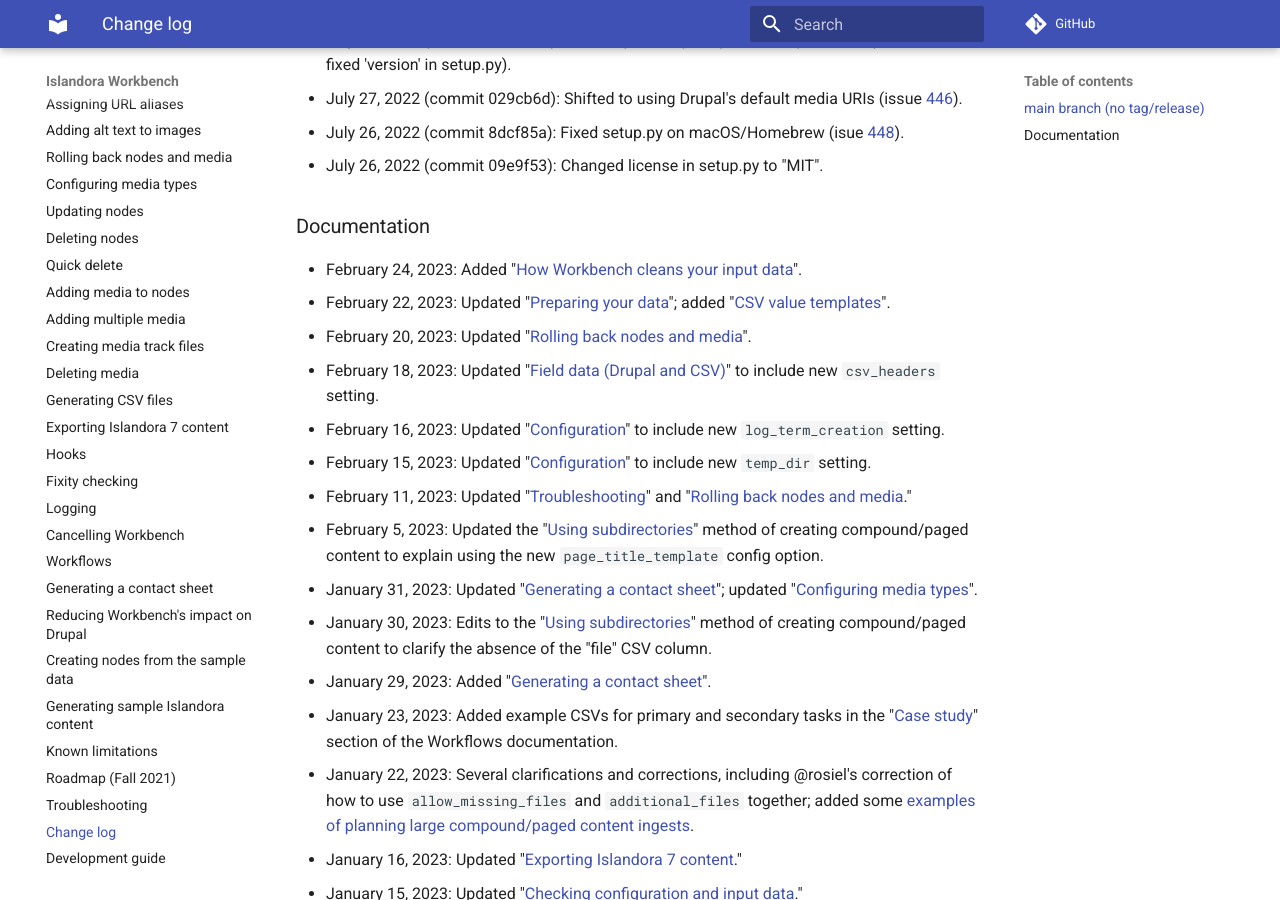
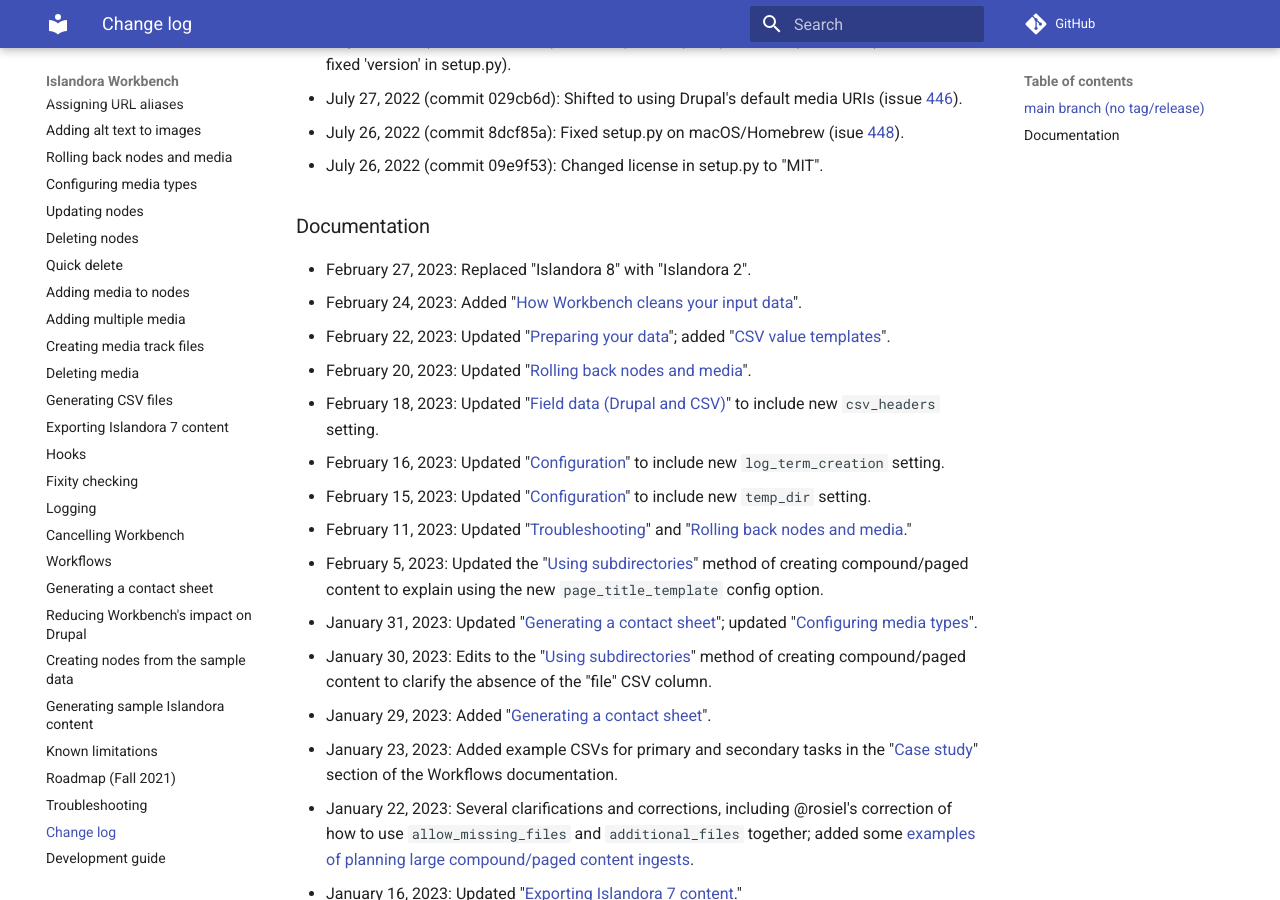
Before and after one commit to mjordan/islandora_workbench_docs, an MkDocs documentation site: the page built from docs/changelog.md, in a window 1280 px wide and 900 px high, scrolled down 2304 px. Built offline with MkDocs 1.6.1 and Material for MkDocs 9.7.7, drawn with Linux system fonts in a browser that asks for light colours; comment, search, counter and statistics services are not loaded.

Commit message:
Updated changelog.

```diff
--- a/docs/changelog.md
+++ b/docs/changelog.md
@@ -43,6 +43,7 @@
 
 ### Documentation
 
+* February 27, 2023: Replaced "Islandora 8" with "Islandora 2".
 * February 24, 2023: Added "[How Workbench cleans your input data](/islandora_workbench_docs/preparing_data/#how-workbench-cleans-your-input-data)".
 * February 22, 2023: Updated "[Preparing your data](/islandora_workbench_docs/preparing_data/)"; added "[CSV value templates](/islandora_workbench_docs/csv_value_templates/)".
 * February 20, 2023: Updated "[Rolling back nodes and media](/islandora_workbench_docs/rolling_back/)".
```
